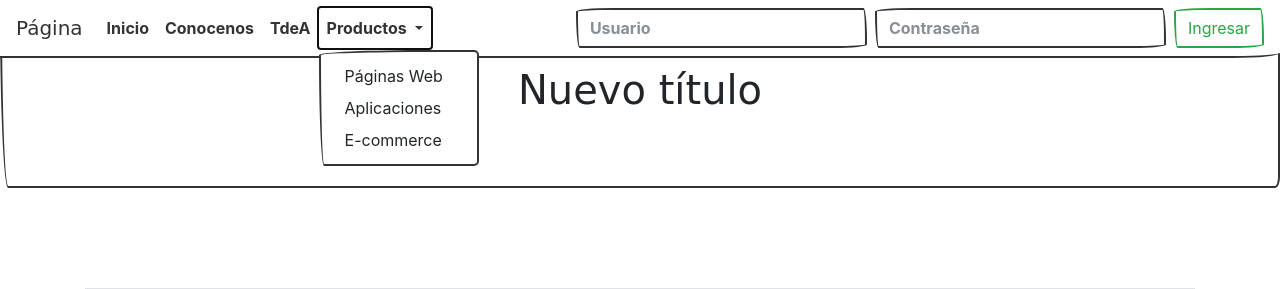
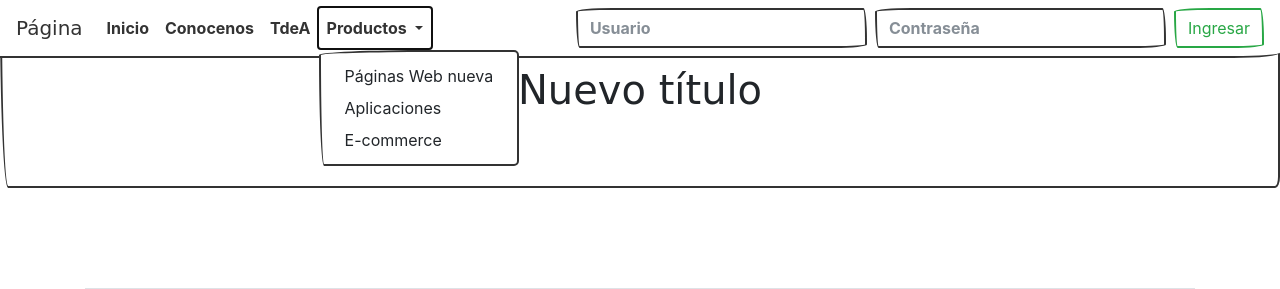
Before and after one commit to sgomezj87/lenguajesweb, a PHP site: page / in a window 1280 px wide, after a click on "Productos". Shown: the top 289 px of the page. Run offline with PHP 8.4, Linux system fonts and the light colour scheme; some web fonts are replaced.

Commit message:
Update index.php

```diff
--- a/index.php
+++ b/index.php
@@ -45,7 +45,7 @@
           </a>
           <div class="dropdown-menu" aria-labelledby="navbarDropdown">
              <!-- Tiene tres elementos -->
-            <a class="dropdown-item" href="#">Páginas Web</a>
+            <a class="dropdown-item" href="#">Páginas Web nueva</a>
             <a class="dropdown-item" href="#">Aplicaciones</a>
             <a class="dropdown-item" href="#">E-commerce</a>
           </div>
```
